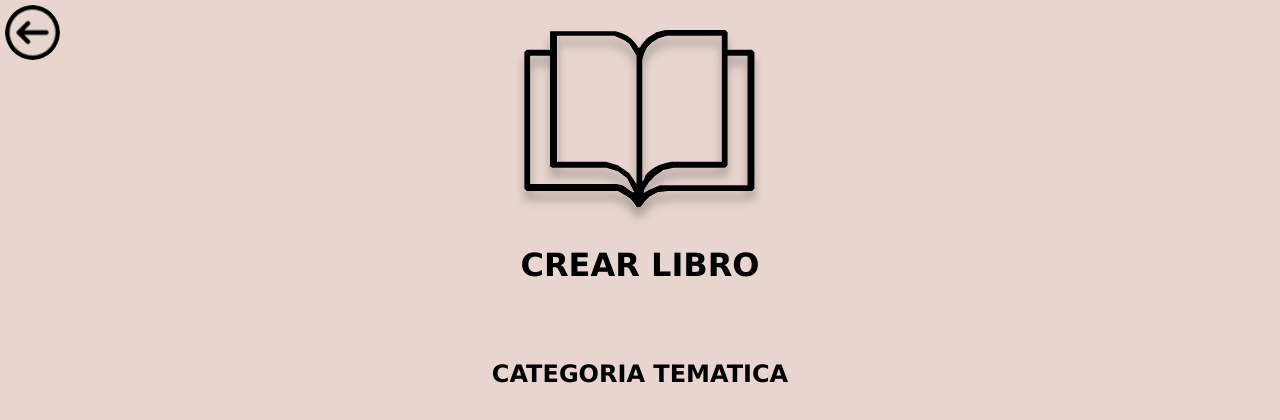
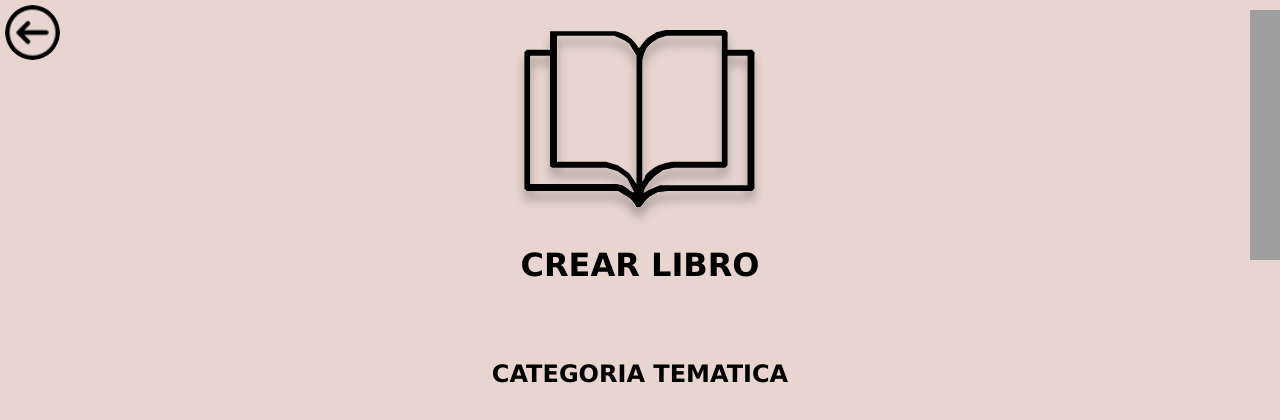
Before and after one commit to MartinBerestovoy/StoryTime, a PHP site: page /crearLibro.php in a window 1280 px wide. Shown: the top 420 px of the page. Run offline with PHP 8.4, Linux system fonts and the light colour scheme; grey boxes are pictures that could not be loaded.

Commit message:
inicio sesion

```diff
--- a/crearLibro.php
+++ b/crearLibro.php
@@ -10,8 +10,14 @@
 <body>
 
   <nav class="navVolverAtras" id="contenedorBoton">
-    <a onclick="volverAtras()"><img src="imgProyecto/boton-volver.png" alt="Boton de Volver" class="botonVolver">
-    </a>
+    <div class="botonVolver">
+      <a onclick="volverAtras()"><img src="imgProyecto/boton-volver.png" alt="Boton de Volver" class="botonVolver"></a>
+    </div>
+
+    <div id="iconoCuenta" class="icono-oculto">
+      <a><img src="imgProyecto/Group 1.svg" alt="Icono de cuenta"></a>
+    </div>
+
   </nav>
 
   <script> //script del nav
--- a/styles/crearLibro.css
+++ b/styles/crearLibro.css
@@ -32,6 +32,18 @@ body{
    background-color: #628965;
    border-radius: 50%;
  }
+
+ .icono-oculto {
+    height: 55px ;
+    width: auto;
+    display: djdnd; /* poner display:none */
+}
+
+#iconoCuenta {
+    position: absolute;
+    top: 10px;
+    left: 1250px;
+}
 
  /* centra la imagen del logo y establece un margen debajo de ella */
  img.logo {
```
Also changed, not shown: imgProyecto/Group 1.svg (added).
